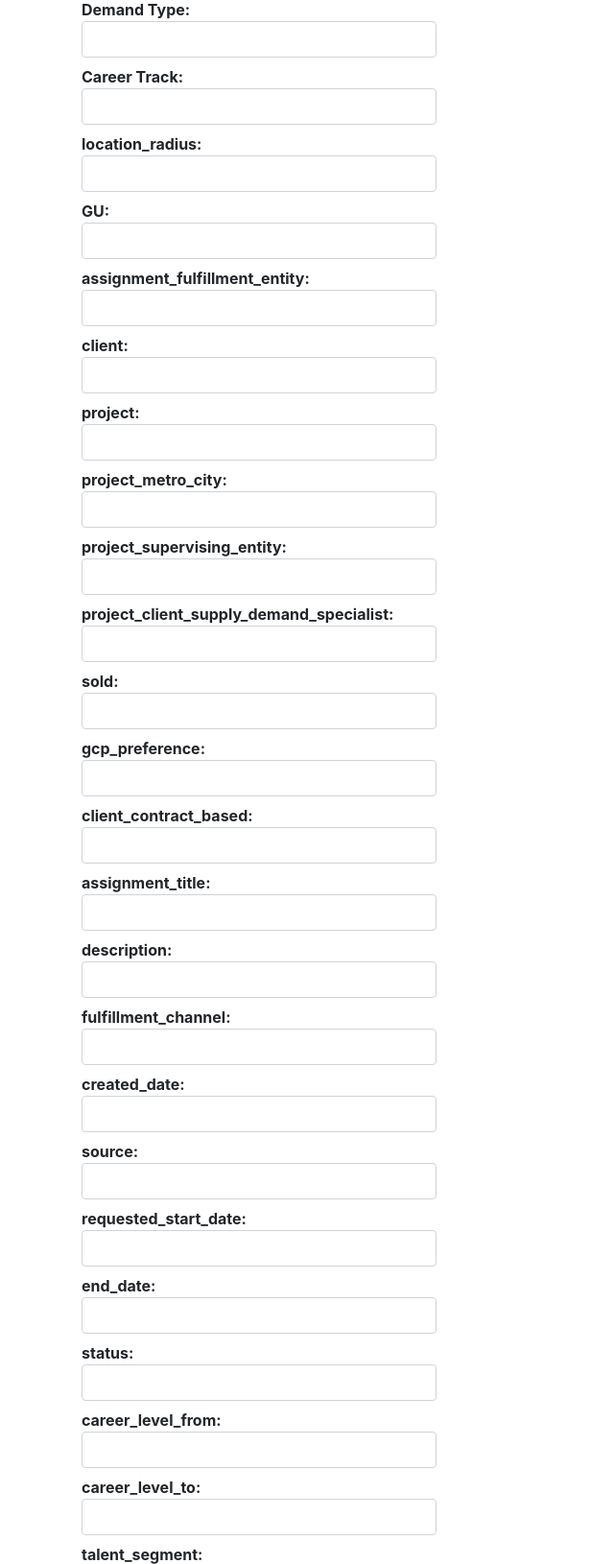
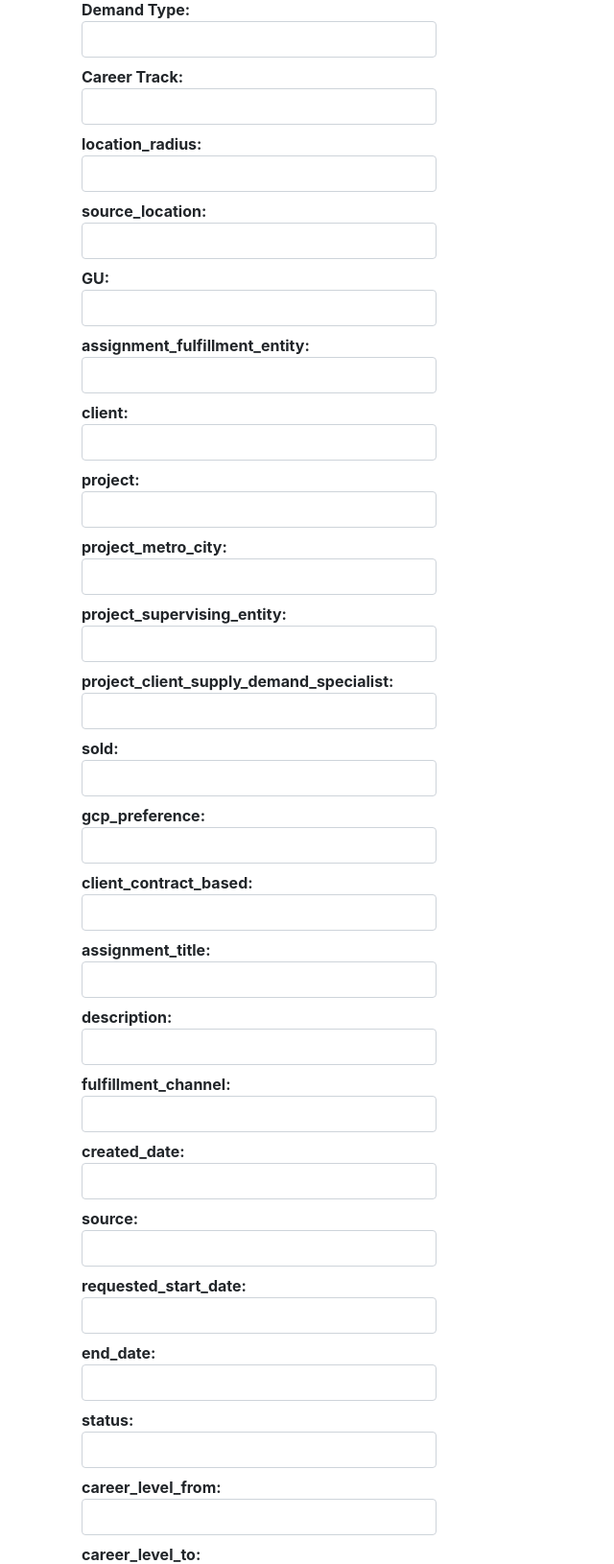
Before and after one commit to jerall24/schedyoule, a Flask app: page / in a window 1280 px wide. Shown: the part 254-1884 px from the top of the page at 96% size, without its empty margins (0-640 px from the left). Run offline with Flask 2, Linux system fonts and the light colour scheme; the visitor is signed in with stand-in values (Sample User, id 1); some libraries are stand-ins or nearby versions.

Commit message:
add source_location field

```diff
--- a/app/templates/form.html
+++ b/app/templates/form.html
@@ -20,6 +20,8 @@
     <dd><input type="text" size="30" name="career_track" class="form-control col-sm-4"></dd>
     <dt>location_radius:</dt>
     <dd><input type="text" size="30" name="location_radius" class="form-control col-sm-4"></dd>
+    <dt>source_location:</dt>
+    <dd><input type="text" size="30" name="source_location" class="form-control col-sm-4"></dd>
     <dt>GU:</dt>
     <dd><input type="text" size="30" name="gu" class="form-control col-sm-4"></dd>
     <dt>assignment_fulfillment_entity:</dt>
```
